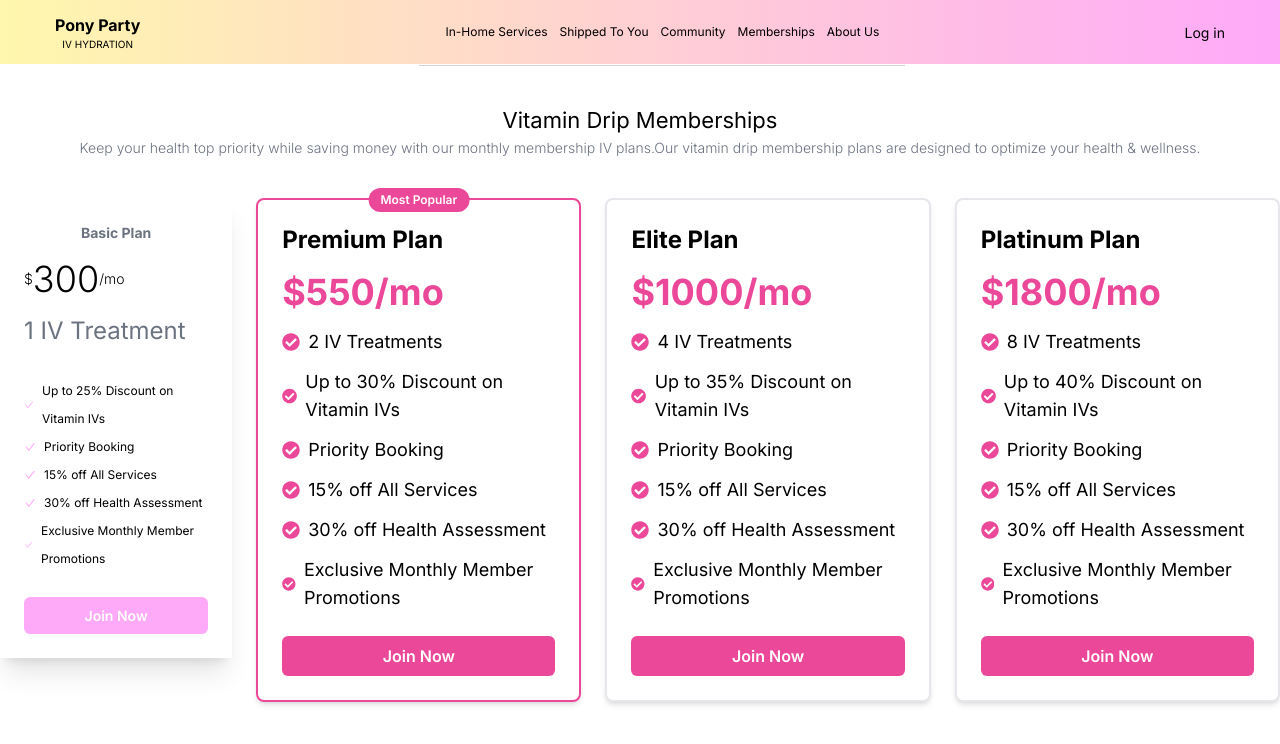
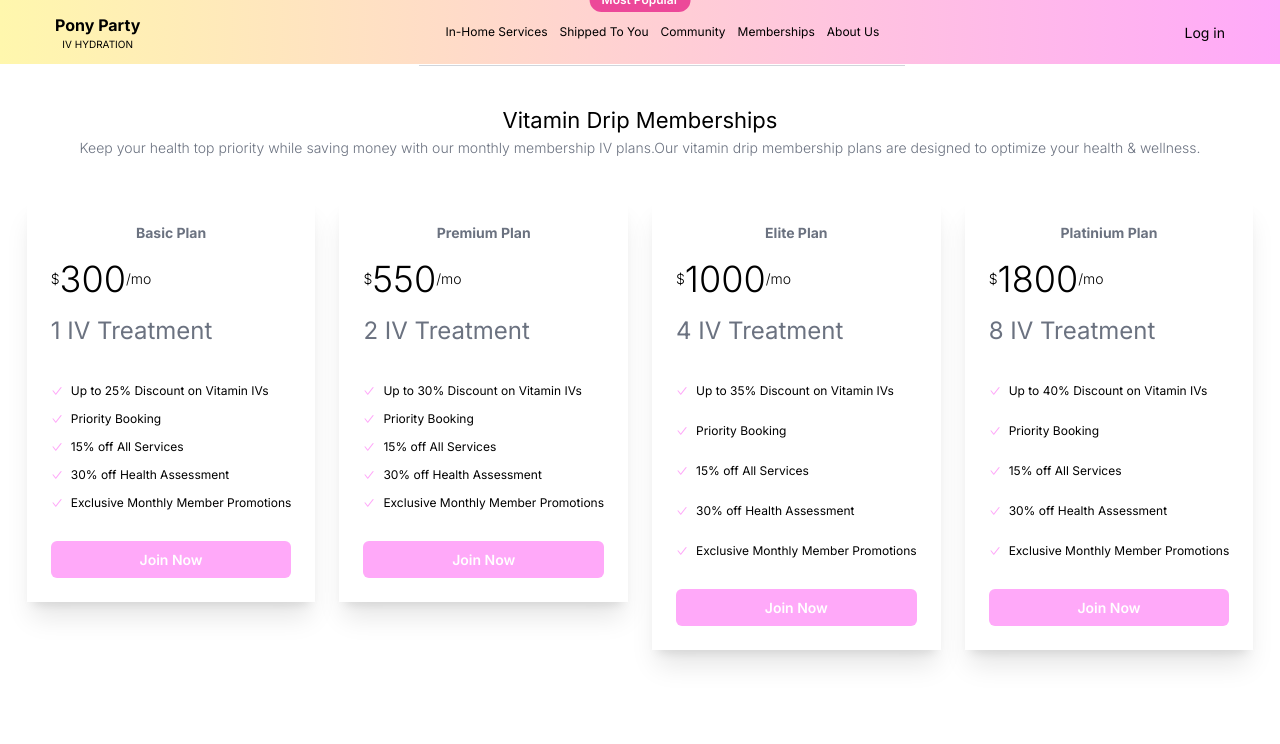
Before and after one commit to AmashChaudhry/pony-party, a Next.js app: page /pages/memberships in a window 1280 px wide. Shown: the top 744 px of the page. Built offline with nearby package versions, Linux system fonts and the light colour scheme.

Commit message:
subscription changing

```diff
--- a/src/app/pages/memberships/page.jsx
+++ b/src/app/pages/memberships/page.jsx
@@ -1,6 +1,5 @@
 import React from "react";
 import { AiOutlineCheck } from "react-icons/ai";
-import { FaCheckCircle } from "react-icons/fa";
 
 export default function Memberships() {
     return (
@@ -41,108 +40,99 @@ export default function Memberships() {
                         Join Now
                     </button>
                 </div>
-
-
-
-        <div className="relative max-w-sm p-6 bg-white border-2 border-pink-500 rounded-lg shadow-md">
+                <div className="flex flex-col items-center w-auto max-w-sm h-fit p-6 bg-white shadow-xl">
                     <div className="absolute top-0 left-1/2 transform -translate-x-1/2 -translate-y-1/2 bg-pink-500 text-white text-xs font-semibold py-1 px-3 rounded-full">
                         Most Popular
                     </div>
-          <h3 className="text-2xl font-bold mb-4">Premium Plan</h3>
-          <p className="text-4xl font-bold text-pink-500 mb-4">$550/mo</p>
-          <ul className="space-y-3 mb-6">
+                    <h3 className="text-[14px] text-gray-500 font-bold mb-4">Premium Plan</h3>
+                    <p className="flex items-center text-4xl font-light text-black w-full mb-4"><span className="text-sm">$</span>550<span className="text-sm">/mo</span></p>
+                    <ul className="mb-6">
+                        <h3 className="text-gray-500 text-2xl mb-[30px]">2 IV Treatment</h3>
+
                         <li className="flex items-center text-lg">
-              <FaCheckCircle className="text-pink-500 mr-2" />
-              2 IV Treatments
+                            <AiOutlineCheck className="text-[12px] text-[#ffa9f9] mr-2" />
+                            <p className="text-[12px]">Up to 30% Discount on Vitamin IVs </p>
                         </li>
                         <li className="flex items-center text-lg">
-              <FaCheckCircle className="text-pink-500 mr-2" />
-              Up to 30% Discount on Vitamin IVs
+                            <AiOutlineCheck className="text-[12px] text-[#ffa9f9] mr-2" />
+                            <p className="text-[12px]">Priority Booking</p>
                         </li>
                         <li className="flex items-center text-lg">
-              <FaCheckCircle className="text-pink-500 mr-2" />
-              Priority Booking
+                            <AiOutlineCheck className="text-[12px] text-[#ffa9f9] mr-2" />
+                            <p className="text-[12px]">15% off All Services</p>
                         </li>
                         <li className="flex items-center text-lg">
-              <FaCheckCircle className="text-pink-500 mr-2" />
-              15% off All Services
+                            <AiOutlineCheck className="text-[12px] text-[#ffa9f9] mr-2" />
+                            <p className="text-[12px]">30% off Health Assessment</p>
                         </li>
                         <li className="flex items-center text-lg">
-              <FaCheckCircle className="text-pink-500 mr-2" />
-              30% off Health Assessment
-            </li>
-            <li className="flex items-center text-lg">
-              <FaCheckCircle className="text-pink-500 mr-2" />
-              Exclusive Monthly Member Promotions
+                            <AiOutlineCheck className="text-[12px] text-[#ffa9f9] mr-2" />
+                            <p className="text-[12px]">Exclusive Monthly Member Promotions</p>
                         </li>
                     </ul>
-          <button className="w-full py-2 px-4 bg-pink-500 text-white font-semibold rounded-md hover:bg-pink-600 transition">
+                    <button className="w-full text-[14px] py-2 px-4 bg-[#ffa9f9] text-white font-semibold rounded-md hover:bg-black transition">
                         Join Now
                     </button>
                 </div>
-        <div className="max-w-sm p-6 bg-white border-2 border-gray-200 rounded-lg shadow-md">
-          <h3 className="text-2xl font-bold mb-4">Elite Plan</h3>
-          <p className="text-4xl font-bold text-pink-500 mb-4">$1000/mo</p>
+                <div className="flex flex-col items-center w-auto max-w-sm h-fit p-6 bg-white shadow-xl">
+                    <h3 className="text-[14px] text-gray-500 font-bold mb-4">Elite Plan</h3>
+                    <p className="flex items-center text-4xl font-light text-black w-full mb-4"><span className="text-sm">$</span>1000<span className="text-sm">/mo</span></p>
                     <ul className="space-y-3 mb-6">
+                        <h3 className="text-gray-500 text-2xl mb-[30px]"> 4 IV Treatment</h3>
+
                         <li className="flex items-center text-lg">
-              <FaCheckCircle className="text-pink-500 mr-2" />
-              4 IV Treatments
+                            <AiOutlineCheck className="text-[12px] text-[#ffa9f9] mr-2" />
+                            <p className="text-[12px]">Up to 35% Discount on Vitamin IVs</p>
                         </li>
                         <li className="flex items-center text-lg">
-              <FaCheckCircle className="text-pink-500 mr-2" />
-              Up to 35% Discount on Vitamin IVs
+                            <AiOutlineCheck className="text-[12px] text-[#ffa9f9] mr-2" />
+                            <p className="text-[12px]">Priority Booking</p>
                         </li>
                         <li className="flex items-center text-lg">
-              <FaCheckCircle className="text-pink-500 mr-2" />
-              Priority Booking
+                            <AiOutlineCheck className="text-[12px] text-[#ffa9f9] mr-2" />
+                            <p className="text-[12px]">15% off All Services</p>
                         </li>
                         <li className="flex items-center text-lg">
-              <FaCheckCircle className="text-pink-500 mr-2" />
-              15% off All Services
+                            <AiOutlineCheck className="text-[12px] text-[#ffa9f9] mr-2" />
+                            <p className="text-[12px]"> 30% off Health Assessment</p>
                         </li>
                         <li className="flex items-center text-lg">
-              <FaCheckCircle className="text-pink-500 mr-2" />
-              30% off Health Assessment
-            </li>
-            <li className="flex items-center text-lg">
-              <FaCheckCircle className="text-pink-500 mr-2" />
-              Exclusive Monthly Member Promotions
+                            <AiOutlineCheck className="text-[12px] text-[#ffa9f9] mr-2" />
+                            <p className="text-[12px]">Exclusive Monthly Member Promotions</p>
                         </li>
                     </ul>
-          <button className="w-full py-2 px-4 bg-pink-500 text-white font-semibold rounded-md hover:bg-pink-600 transition">
+                    <button className="w-full text-[14px] py-2 px-4 bg-[#ffa9f9] text-white font-semibold rounded-md hover:bg-black transition">
                         Join Now
                     </button>
                 </div>
-        <div className="max-w-sm p-6 bg-white border-2 border-gray-200 rounded-lg shadow-md">
-          <h3 className="text-2xl font-bold mb-4">Platinum Plan</h3>
-          <p className="text-4xl font-bold text-pink-500 mb-4">$1800/mo</p>
+                <div className="flex flex-col items-center w-auto max-w-sm h-fit p-6 bg-white shadow-xl">
+                    <h3 className="text-[14px] text-gray-500 font-bold mb-4">Platinium Plan</h3>
+                    <p className="flex items-center text-4xl font-light text-black w-full mb-4"><span className="text-sm">$</span>1800<span className="text-sm">/mo</span></p>
                     <ul className="space-y-3 mb-6">
+                        <h3 className="text-gray-500 text-2xl mb-[30px]"> 8 IV Treatment</h3>
+
                         <li className="flex items-center text-lg">
-              <FaCheckCircle className="text-pink-500 mr-2" />
-              8 IV Treatments
+                            <AiOutlineCheck className="text-[12px] text-[#ffa9f9] mr-2" />
+                            <p className="text-[12px]">Up to 40% Discount on Vitamin IVs</p>
                         </li>
                         <li className="flex items-center text-lg">
-              <FaCheckCircle className="text-pink-500 mr-2" />
-              Up to 40% Discount on Vitamin IVs
+                            <AiOutlineCheck className="text-[12px] text-[#ffa9f9] mr-2" />
+                            <p className="text-[12px]">Priority Booking</p>
                         </li>
                         <li className="flex items-center text-lg">
-              <FaCheckCircle className="text-pink-500 mr-2" />
-              Priority Booking
+                            <AiOutlineCheck className="text-[12px] text-[#ffa9f9] mr-2" />
+                            <p className="text-[12px]">15% off All Services</p>
                         </li>
                         <li className="flex items-center text-lg">
-              <FaCheckCircle className="text-pink-500 mr-2" />
-              15% off All Services
+                            <AiOutlineCheck className="text-[12px] text-[#ffa9f9] mr-2" />
+                            <p className="text-[12px]">30% off Health Assessment</p>
                         </li>
                         <li className="flex items-center text-lg">
-              <FaCheckCircle className="text-pink-500 mr-2" />
-              30% off Health Assessment
-            </li>
-            <li className="flex items-center text-lg">
-              <FaCheckCircle className="text-pink-500 mr-2" />
-              Exclusive Monthly Member Promotions
+                            <AiOutlineCheck className="text-[12px] text-[#ffa9f9] mr-2" />
+                            <p className="text-[12px]">Exclusive Monthly Member Promotions</p>
                         </li>
                     </ul>
-          <button className="w-full py-2 px-4 bg-pink-500 text-white font-semibold rounded-md hover:bg-pink-600 transition">
+                    <button className="w-full text-[14px] py-2 px-4 bg-[#ffa9f9] text-white font-semibold rounded-md hover:bg-black transition">
                         Join Now
                     </button>
                 </div>
```
Lines whose indentation alone changed are shown as unchanged.
